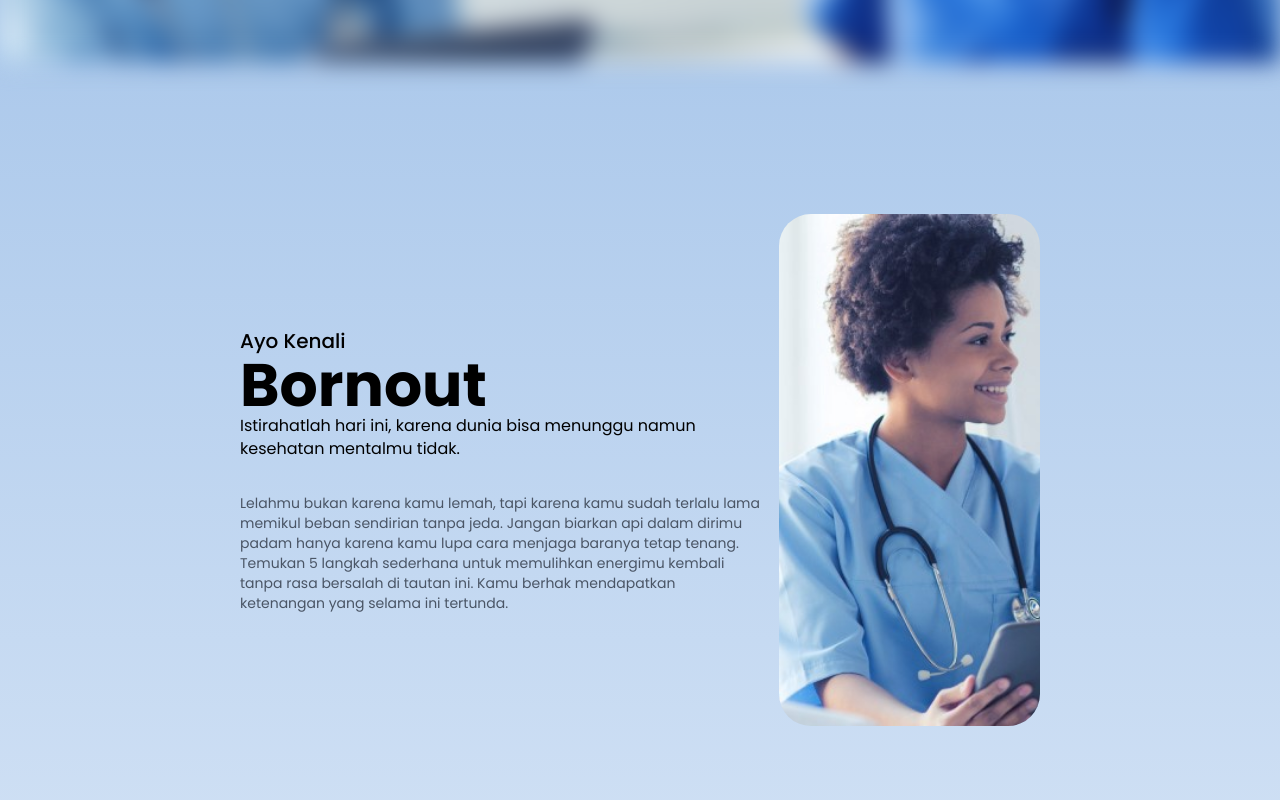
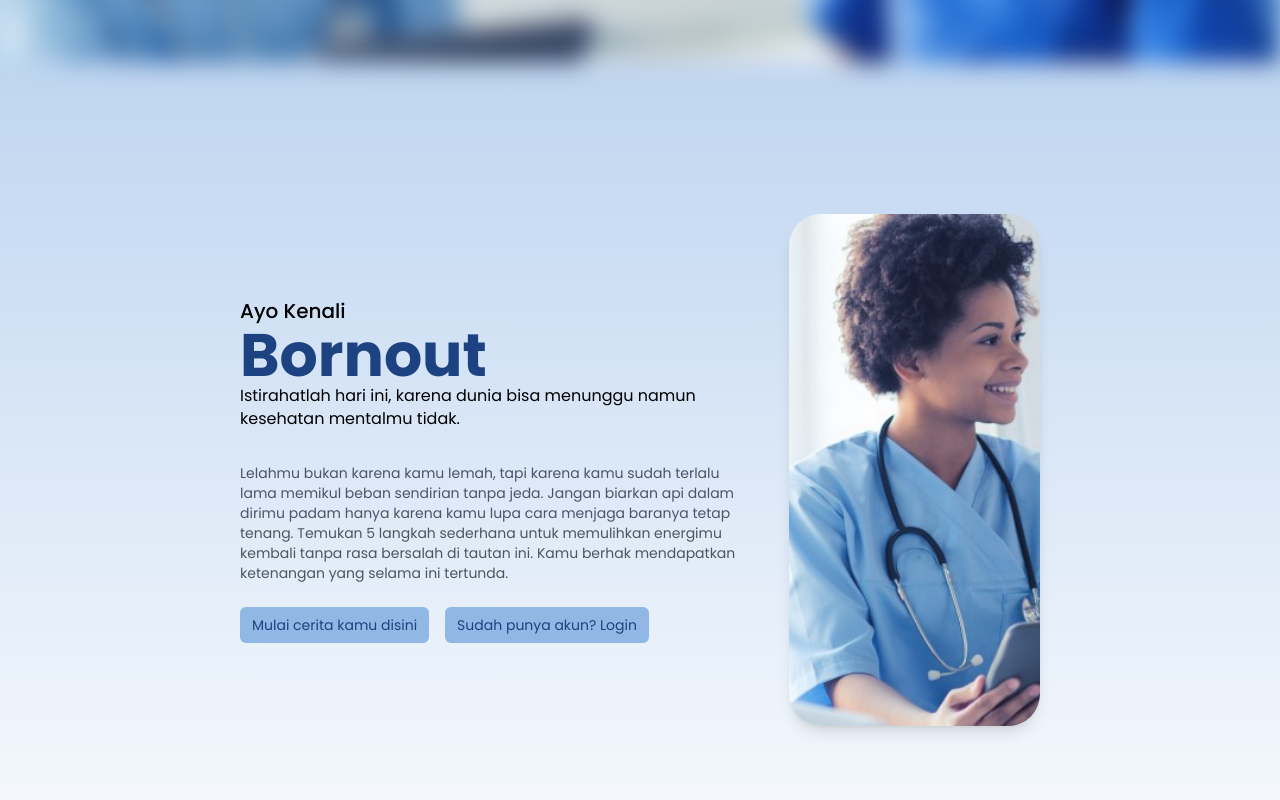
Before and after one commit to excyuef/byte-sized-health-frontend, a React (Vite) app: page / in a window 1280 px wide. Shown: the part 586-1386 px from the top of the page. Built offline with nearby package versions, Linux system fonts and the light colour scheme.

Commit message:
add section a button

```diff
--- a/index.css
+++ b/index.css
@@ -9,6 +9,6 @@
 
 body {
   @apply bg-linear-to-b from-(--primary-color-1) via-white via-90%
-  to-(--primary-color-1) h-700 text-xs md:text-sm
+  to-(--primary-color-1) pb-100 text-xs md:text-sm
   font-[Poppins];
 }
--- /dev/null
+++ b/src/views/components/Button.tsx
@@ -0,0 +1,14 @@
+type Props = {
+  children: React.ReactNode
+}
+
+function Button({ children }: Props) {
+  return (
+    <button
+      className="px-3 py-2 bg-(--primary-color-1) rounded-md">
+      {children}
+    </button>
+  )
+}
+
+export default Button
--- a/src/views/components/Intro.tsx
+++ b/src/views/components/Intro.tsx
@@ -1,7 +1,9 @@
+import Button from './Button.tsx'
+
 function Intro() {
   return (
     <div
-      className="flex gap-4">
+      className="flex gap-12">
       <div
         className="w-2/3 flex flex-col justify-center">
         <h2
@@ -9,7 +11,7 @@ function Intro() {
           Ayo Kenali
         </h2>
         <h1
-          className="text-6xl font-bold">
+          className="text-6xl font-bold text-(--primary-color-2)">
           Bornout
         </h1>
         <h3
@@ -17,15 +19,25 @@ function Intro() {
           Istirahatlah hari ini, karena dunia bisa menunggu namun kesehatan mentalmu tidak.
         </h3>
         <p
-          className="text-gray-600 mt-8">
+          className="text-gray-600 mt-8 mb-6">
           Lelahmu bukan karena kamu lemah, tapi karena kamu sudah terlalu lama memikul beban sendirian tanpa jeda. Jangan biarkan api dalam dirimu padam hanya karena kamu lupa cara menjaga baranya tetap tenang. Temukan 5 langkah sederhana untuk memulihkan energimu kembali tanpa rasa bersalah di tautan ini. Kamu berhak mendapatkan ketenangan yang selama ini tertunda.
         </p>
+
+        <div
+          className='flex gap-4 text-(--primary-color-2)'>
+          <Button>
+            Mulai cerita kamu disini
+          </Button>
+          <Button>
+            Sudah punya akun? Login
+          </Button>
+        </div>
       </div>
 
       <div
         className="w-1/3">
         <img
-          className="object-cover object-left h-128 w-full rounded-4xl"
+          className="object-cover object-left h-128 w-full rounded-4xl shadow-lg"
           src="/hero.jpg"
           alt="stress people" />
       </div>
```
